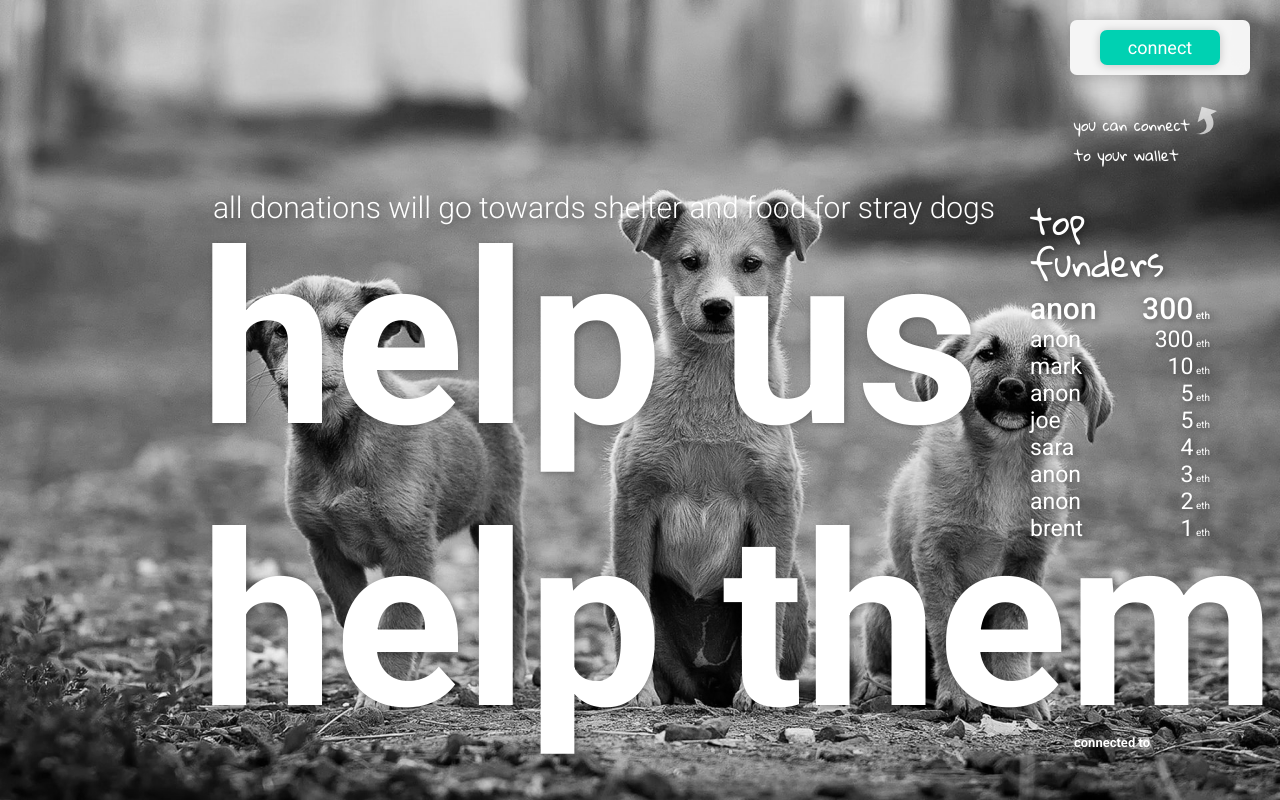
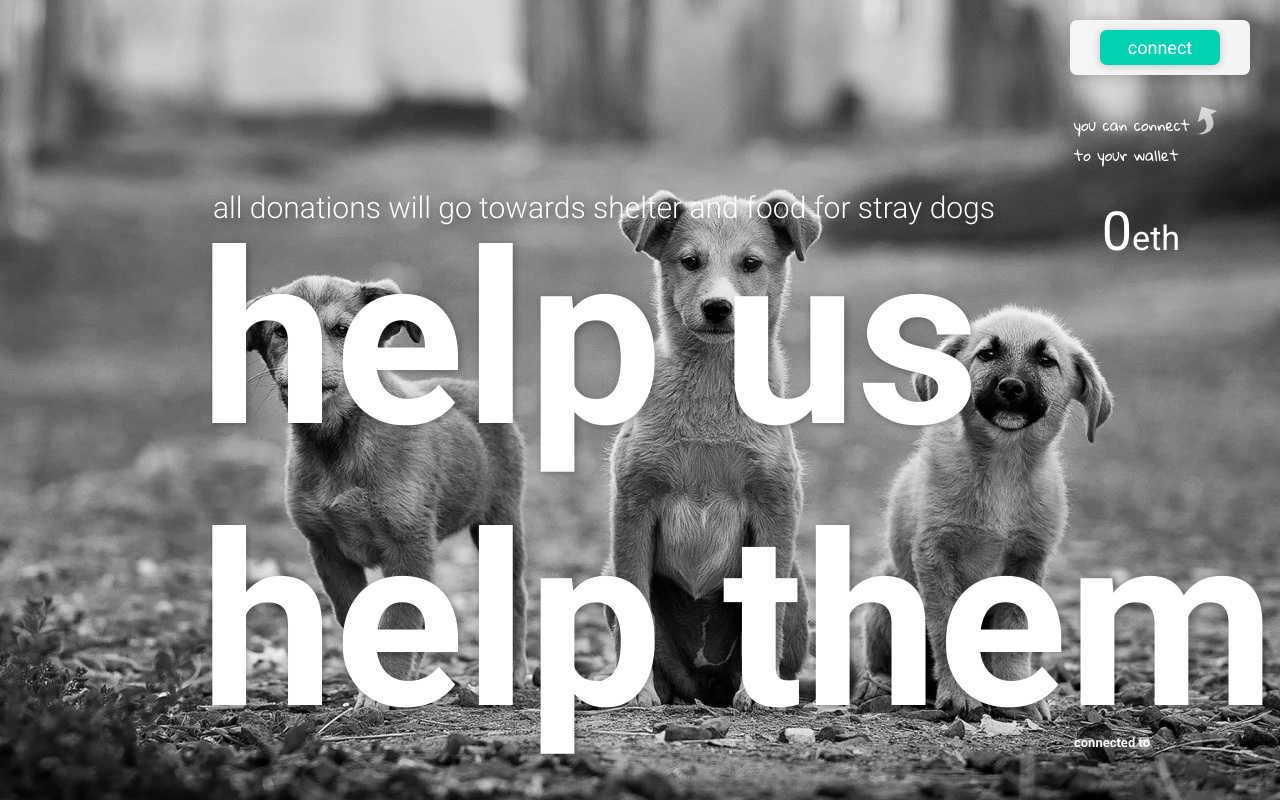
Before and after one commit to ramiroc84/fundme, a React (Create React App) app in the folder fe/: page / in a window 1280 px wide. Built offline with nearby package versions, Linux system fonts and the light colour scheme.

Commit message:
contract handle

```diff
--- a/fe/src/App.js
+++ b/fe/src/App.js
@@ -6,8 +6,9 @@ import ConnectBox from "./components/ConnectBox";
 import Hero from "./components/Hero";
 import TopTenBox from "./components/TopTenBox";
 import TransferBox from "./components/TransferBox";
+import TotalAmount from "./components/TotalAmount";
 
-import { abi, contractAddress } from "./constants";
+import { abi, contractAddress, chainId } from "./constants";
 
 const GlobalStyle = createGlobalStyle`
 html{
@@ -39,28 +40,6 @@ const Seccion = styled.div`
   position: relative;
 `;
 
-// const ContenedorImagenes = styled.div`
-//   display: flex;
-//   justify-content: space-evenly;
-//   align-items: center;
-//   position: relative;
-//   background-color: limegreen;
-//   width: 100%;
-//   height: 40vh;
-//   top: 50%;
-//   transform: translateY(-50%);
-// `;
-
-// const Imagen = styled.div`
-//   width: 25%;
-//   height: 100%;
-//   margin: 0 2rem 0 0;
-//   background-color: pink;
-//   &:first-of-type {
-//     margin-left: 2rem;
-//   }
-// `;
-
 const arrayPrueba = [
   { name: "ANON", qty: 300 },
   { name: "MARK", qty: 10 },
@@ -77,10 +56,9 @@ function App() {
   const [currentAccount, setCurrentAccount] = useState("");
   const [isOwner, setIsOwner] = useState(false);
   const [chainName, setChainName] = useState("");
-
-  // const connect = () => {
-  //   setConnected((prev) => !prev);
-  // };
+  const [totalAmount, setTotalAmount] = useState(0);
+  const [loading, setLoading] = useState(false);
+  // const [input, setInput] = useState("");
 
   const onClickConnect = () => {
     if (!window.ethereum) {
@@ -95,6 +73,7 @@ function App() {
       .send("eth_requestAccounts", [])
       .then((accounts) => {
         if (accounts.length > 0) setCurrentAccount(accounts[0]);
+        // console.log(accounts);
         // if (currentAccount === ownerAddress) {
         //   setOwner(true);
         // }
@@ -121,22 +100,44 @@ function App() {
 
     provider.getNetwork().then((result) => {
       // setChainId(result.chainId);
+      // console.log(result.chainId);
+      if (result.chainId !== chainId) {
+        alert("Please choose the right network");
+        setCurrentAccount("");
+        return;
+      }
       setChainName(result.name);
       setConnected(true);
       const signer = provider.getSigner();
 
       const contract = new ethers.Contract(contractAddress, abi, signer);
-      contract.getOwner().then((own) => {
+      // console.log(contract);
+      contract
+        .getOwner()
+        .then((own) => {
           // setOwnerAddress(own);
           if (currentAccount.toLowerCase() === own.toLowerCase()) {
             setIsOwner(true);
           } else {
             setIsOwner(false);
           }
+        })
+        .catch((err) => alert(err));
+      contract.getTotalAmount().then((totalAmount) => {
+        setTotalAmount(ethers.utils.formatEther(totalAmount));
       });
-      // contract.getPalabra().then((palabra) => {
-      //   setPalabra(palabra);
+
+      // contract
+      //   .getNumberOfFunders()
+      //   .then((number) => console.log("number of funders", number));
+
+      // let funder0;
+      // contract.getFunder(1).then((funder) => {
+      //   console.log("funder0", funder);
+      //   contract.getData(funder).then((data) => console.log("funder0", data));
       // });
+      // contract.getFunder(1).then((funder) => console.log("funder1", funder));
+      // console.log("fffffffunder0", funder0);
     });
   }, [currentAccount]);
 
@@ -152,7 +153,6 @@ function App() {
       console.log("clearAccount");
     };
     window.ethereum.on("accountsChanged", accountWasChanged);
-    // window.ethereum.on("connect", getAndSetAccount);
     window.ethereum.on("disconnect", clearAccount);
 
     return () => {
@@ -160,6 +160,69 @@ function App() {
       window.ethereum.removeListener("disconnect", clearAccount);
     };
   }, []);
+
+  async function onClickWithdraw() {
+    console.log("withdraw");
+  }
+
+  async function onClickFund(name, value) {
+    // e.preventDefault();
+    if (typeof window.ethereum !== "undefined") {
+      const provider = new ethers.providers.Web3Provider(window.ethereum);
+      const signer = await provider.getSigner(); // obtenemos la wallet conectada
+      const contract = new ethers.Contract(contractAddress, abi, signer);
+      console.log(name, value);
+      try {
+        let transactionResponse;
+        setLoading(true);
+        transactionResponse = await contract.fund(name, {
+          value: ethers.utils.parseEther(value),
+        });
+        // if (isOwner) {
+        //   transactionResponse = await contract.setPalabra(input);
+        //   // await listenForTransactionMine(transactionResponse, provider);
+        //   // const NuevaPalabra = await contract.getPalabra();
+
+        //   // setPalabra(NuevaPalabra);
+        //   // setInput("");
+        // } else {
+        //   transactionResponse = await contract.setPalabra(input, {
+        //     value: ethers.utils.parseEther("0.1"),
+        //   });
+        // }
+        await listenForTransactionMine(transactionResponse, provider);
+
+        const newAmount = await contract.getTotalAmount();
+        //const fundersNumber = await contract.getNumberOfFunders();
+        //console.log(fundersNumber);
+        //const funder_0 = await contract.getFunder(0);
+        //const funder_1 = await contract.getFunder(1);
+        //console.log(funder_0);
+        //console.log(funder_1);
+
+        setLoading(false);
+        setTotalAmount(ethers.utils.formatEther(newAmount));
+        // setInput("");
+      } catch (e) {
+        console.log(e);
+        setLoading(false);
+        // setInput("");
+      }
+
+      // console.log(signer); // conecta al nodo de metamask
+    }
+  }
+  function listenForTransactionMine(transactionResponse, provider) {
+    console.log(`Minando ${transactionResponse.hash} ...`);
+    return new Promise((resolve, reject) => {
+      provider.once(transactionResponse.hash, (transactionReceipt) => {
+        console.log(
+          `Completed with ${transactionReceipt.confirmations} confirmations`
+        );
+        resolve();
+      });
+    });
+  }
 
   return (
     <>
@@ -169,20 +232,21 @@ function App() {
         <ConnectBox
           connected={connected}
           address={currentAccount}
-          manageConnect={onClickConnect}
-          manageDisonnect={onClickDisconnect}
-        ></ConnectBox>
-        <Hero chainName={chainName}></Hero>
-        {/* <ContenedorImagenes>
-          <Imagen></Imagen>
-          <Imagen></Imagen>
-          <Imagen></Imagen>
-          <Imagen></Imagen>
-        </ContenedorImagenes> */}
-        <TopTenBox fundersArray={arrayPrueba}></TopTenBox>
-        <TransferBox connected={connected} owner={true}></TransferBox>
+          handleConnect={onClickConnect}
+          handleDisonnect={onClickDisconnect}
+        />
+        <Hero chainName={chainName} />
+        <TotalAmount amount={totalAmount} />
+        {/* // --------------------------------> pasar array verdadero */}
+        {connected && <TopTenBox fundersArray={arrayPrueba} />}
+        {connected && (
+          <TransferBox
+            owner={isOwner}
+            handleFund={onClickFund}
+            handleWithdraw={onClickWithdraw}
+          />
+        )}
       </Seccion>
-      {/* <Seccion></Seccion> */}
     </>
   );
 }
--- a/fe/src/components/ConnectBox.js
+++ b/fe/src/components/ConnectBox.js
@@ -118,12 +118,12 @@ const Hint = styled.div`
   }
 `;
 
-const ConnectBox = ({ connected, address, manageConnect, manageDisonnect }) => {
+const ConnectBox = ({ connected, address, handleConnect, handleDisonnect }) => {
   return (
     <Contenedor>
       {connected ? (
         <>
-          <Boton backgroundColor={"#F65A83"} onClick={manageDisonnect}>
+          <Boton backgroundColor={"#F65A83"} onClick={handleDisonnect}>
             <EtiquetaBoton>disconnect</EtiquetaBoton>
           </Boton>
           <EtiquetaDireccion>{address}</EtiquetaDireccion>
@@ -144,7 +144,7 @@ const ConnectBox = ({ connected, address, manageConnect, manageDisonnect }) => {
           <Flecha>
             <use href={flechas_sprite + "#icon-forward1"} />
           </Flecha>
-          <Boton onClick={manageConnect}>
+          <Boton onClick={handleConnect}>
             <EtiquetaBoton>connect</EtiquetaBoton>
           </Boton>
         </>
--- a/fe/src/components/TopTenBox.js
+++ b/fe/src/components/TopTenBox.js
@@ -85,8 +85,8 @@ const TopTenBox = ({ fundersArray, symbol }) => {
               <Unidad> eth</Unidad>
             </Cantidad>
           </TopFunderElem>
-          {fundersArray.map((elem) => (
-            <FunderElem>
+          {fundersArray.map((elem, index) => (
+            <FunderElem key={index}>
               <Nombre>{elem.name.toLowerCase()} </Nombre>
               <Cantidad>
                 {elem.qty}
--- /dev/null
+++ b/fe/src/components/TotalAmount.js
@@ -0,0 +1,33 @@
+import React from "react";
+import styled from "styled-components";
+
+const Contenedor = styled.div`
+  position: absolute;
+  right: 100px;
+  top: 200px;
+  color: white;
+`;
+const Valor = styled.div`
+  font-size: 54px;
+`;
+const Numero = styled.span``;
+const Unidad = styled.span`
+  font-size: 34px;
+`;
+
+// --------------------------------> estilo al texto
+// --------------------------------> ubicacion
+// --------------------------------> efecto contador
+
+const TotalAmount = ({ amount }) => {
+  return (
+    <Contenedor>
+      <Valor>
+        <Numero>{amount}</Numero>
+        <Unidad>eth</Unidad>
+      </Valor>
+    </Contenedor>
+  );
+};
+
+export default TotalAmount;
--- a/fe/src/components/TransferBox.js
+++ b/fe/src/components/TransferBox.js
@@ -1,4 +1,4 @@
-import React from "react";
+import React, { useState } from "react";
 import styled from "styled-components";
 
 // import flechas_sprite from "../svg/flechas.svg";
@@ -91,28 +91,43 @@ const Unidad = styled.div`
   }
 `;
 
-const TransferBox = ({ connected, owner }) => {
+const TransferBox = ({ owner, handleFund, handleWithdraw }) => {
+  const [inputValue, setInputValue] = useState("");
+  const [inputName, setInputName] = useState("");
+
+  const handleInputValueChange = (e) => {
+    const { value } = e.target;
+    setInputValue(value);
+  };
+  // --------------------------------> caja de texto para el nombre
   return (
-    <>
-      {connected ? (
     <Contenedor>
-          <InputBox pattern="[0-9]+([\.,][0-9]+)?"></InputBox>
+      <InputBox
+        pattern="[0-9]+([\.,][0-9]+)?"
+        // type="text"
+        // placeholder="change it for 0.1 ETH"
+        required
+        // pattern="[a-zd.]{5,}"
+        // disabled={!conectado || cargando ? true : false}
+        onChange={handleInputValueChange}
+        value={inputValue}
+      ></InputBox>
       <Unidad>eth</Unidad>
-          <Boton>
+      <Boton
+        onClick={() => {
+          handleFund("USR1235", inputValue);
+        }}
+      >
         <EtiquetaBoton>donate</EtiquetaBoton>
       </Boton>
       {owner ? (
-            <Boton backgroundColor={"#F65A83"}>
+        <Boton backgroundColor={"#F65A83"} onClick={handleWithdraw}>
           <EtiquetaBoton>withdraw</EtiquetaBoton>
         </Boton>
       ) : (
         <></>
       )}
     </Contenedor>
-      ) : (
-        <></>
-      )}
-    </>
   );
 };
 
--- a/fe/src/constants.js
+++ b/fe/src/constants.js
@@ -1,3 +1,5 @@
+export const chainId = 31337; // hardhat
+// export const chainId = 5; // goerli
 export const contractAddress = "0x5FbDB2315678afecb367f032d93F642f64180aa3"; //goerli
 
 export const abi = [
```
Also changed, not shown: 1 other file (tests, documents, lock files or other folders). Lines whose indentation alone changed are shown as unchanged.
